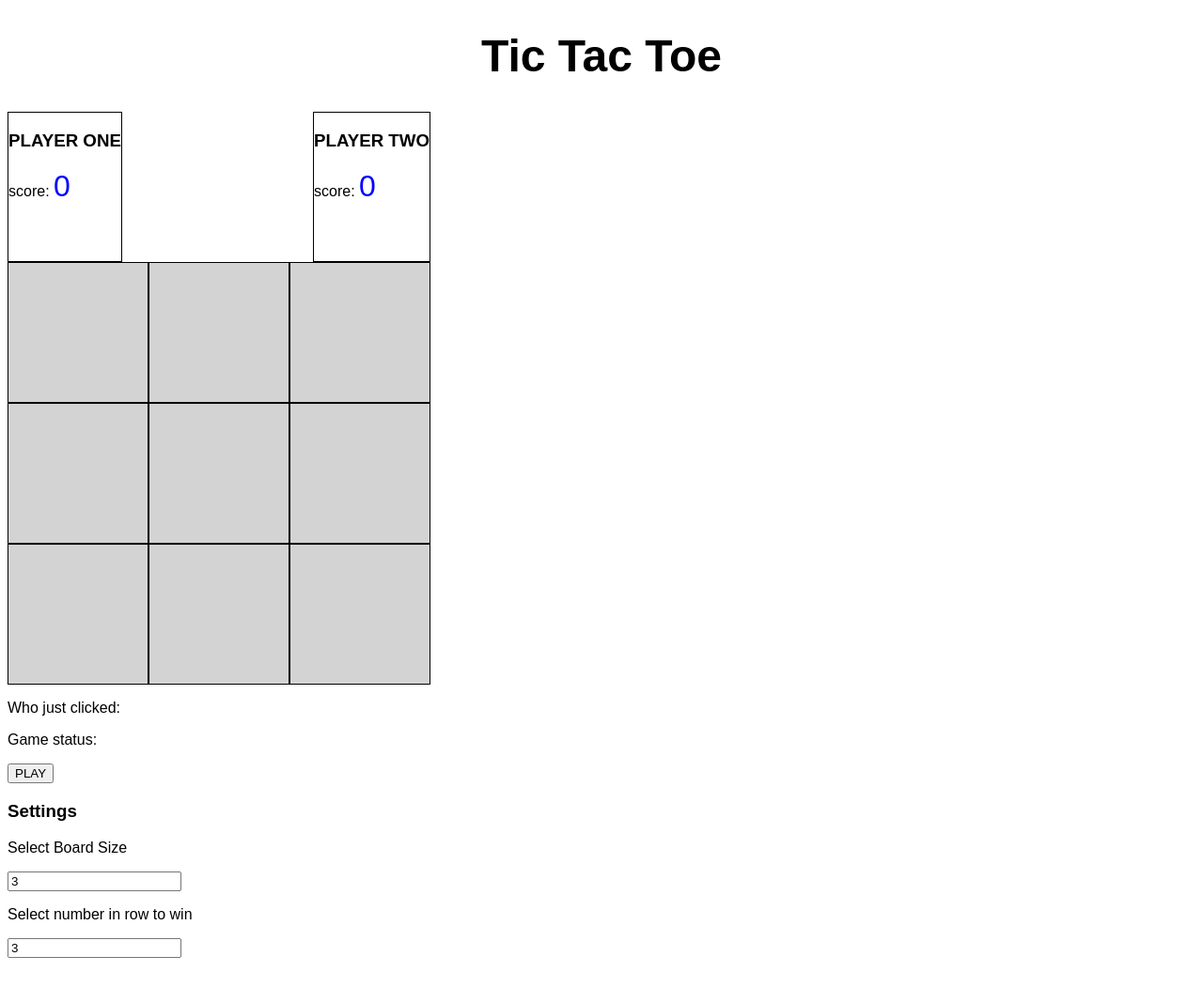
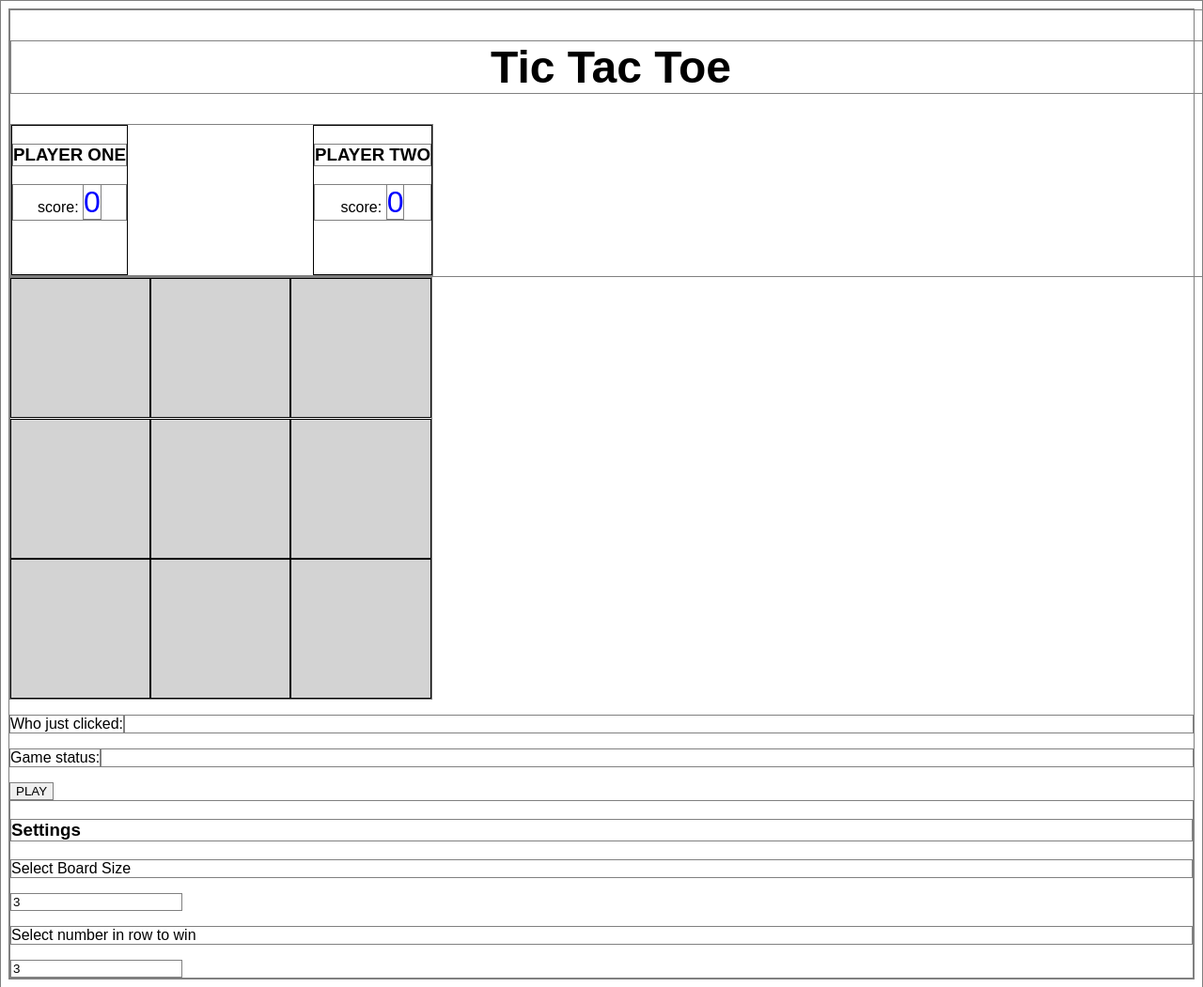
Before and after one commit to oldermcdonald/Tic-Tac-Tron, a plain HTML site: page index.html in a window 1280 px wide. Shown: the whole page at 94% size. Before the commit the page ends 1028 px from the top, so only its background shows below. Drawn offline with Linux system fonts and the light colour scheme.

Commit message:
added sketchbook

```diff
--- a/css/style.css
+++ b/css/style.css
@@ -1,11 +1,19 @@
-body {
-  font-family: Arial, Helvetica, sans-serif
+* {
+  border: 1px solid grey;
 }
 
-.title {
+body {
+  font-family: Arial, Helvetica, sans-serif;
+}
+
+header {
+  width: 100vw;
+  text-align: center;
+}
+
+
+header h1 {
   font-size: 3em;
-  color: black;
-  text-align: center;
 }
 
 
--- a/index.html
+++ b/index.html
@@ -9,8 +9,8 @@
   <title>Tic Tac Toe</title>
 </head>
 <body>
-  <head>
-    <h1 class="title">Tic Tac Toe</h1>
+  <header>
+    <h1>Tic Tac Toe</h1>
 
     <div class="scoreboard">
 
@@ -26,7 +26,7 @@
 
     </div>
 
-  </head>
+  </header>
 
 
   <div class="game-container">
```
Also changed, not shown: sketchbook-process/sketch-book-01.jpg (added), sketchbook-process/sketch-book-02.jpg (added), sketchbook-process/sketch-book-03.jpg (added), sketchbook-process/sketch-book-04.jpg (added), sketchbook-process/sketch-book-05.jpg (added), sketchbook-process/sketch-book-06.jpg (added), 1 other file.
